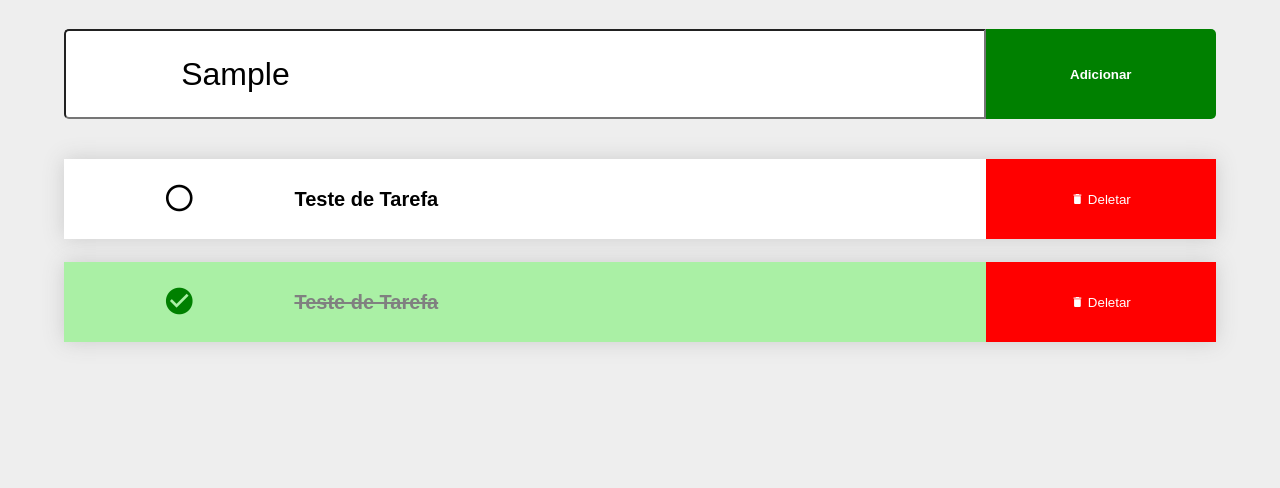
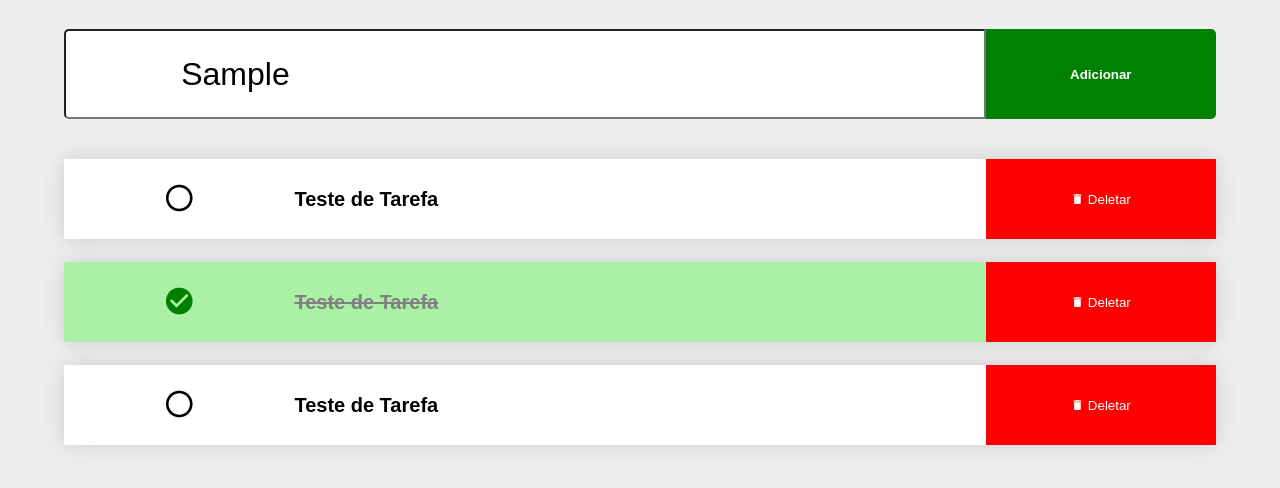
Before and after one commit to Fernanda-dev013/lista.de.tarefas, a plain HTML site: page index.html in a window 1280 px wide. Both pictures are taken after typing "Sample" into the empty fields and a click on the button "Adicionar". Shown: the part 90-578 px from the top of the page. Drawn offline with Linux system fonts and the light colour scheme.

Commit message:
Adicionando addTarefa. js

```diff
--- a/index.html
+++ b/index.html
@@ -11,8 +11,8 @@
   <h1>Lista de Tarefas</h1>
 
   <header>
-    <input id="inputtarefa" type="text" placeholder="Digite sua Tarefa">
-    <button class="add">Adicionar</button>
+    <input id="inputTarefa" type="text" placeholder="Digite sua Tarefa">
+    <button onclick="addTarefa()" id="btn-add" class="add">Adicionar</button>
   </header>
 
   <main id="arealista">
--- a/js/controle.js
+++ b/js/controle.js
@@ -0,0 +1,23 @@
+let input = document.getElementById('inputTarefa');
+let btnAdd = document.getElementById('btn-add');
+let main = document.getElementById('arealista');
+
+function addTarefa() {
+let valorInput = input.value;
+if((valorInput!=="") && (valorInput!==null) && (valorInput!==undefined)){
+  let novoItem = `<div class="itens">
+      <div class="icone">
+        <i class="mdi mdi-circle-outline"></i>
+      </div>
+      <div class="nome">
+        Teste de Tarefa
+      </div>
+      <div class="botao">
+        <button class="delete"><i class="mdi mdi-delete"></i> Deletar</button>
+      </div>
+    </div>`;
+
+    main.innerHTML += novoItem;
+
+}
+}
```
